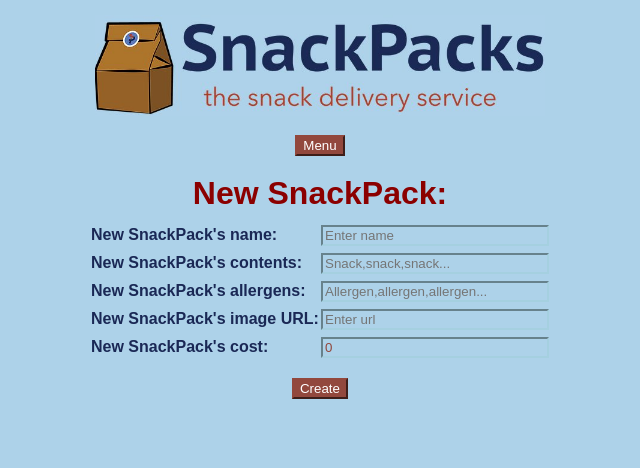
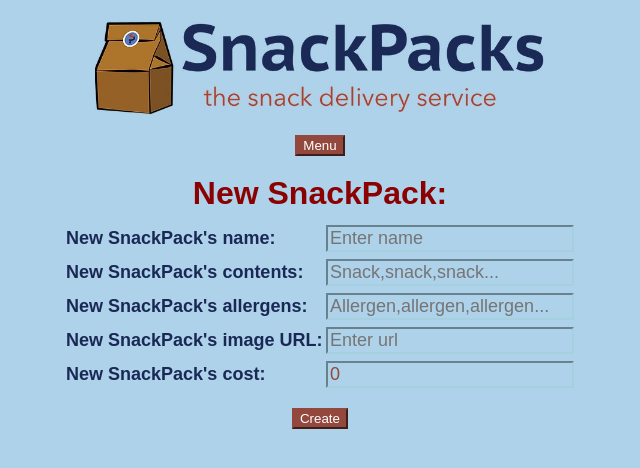
Before and after one commit to onetruesoftwaredevs/SnackPacks, a React (Create React App) app in the folder snackpacks-website/: page /snackpack/new in a window 1280 px wide. Shown: the top 468 px of the page, without its empty margins (320-960 px from the left). Built offline with nearby package versions, Linux system fonts and the light colour scheme; what aws-amplify would draw is missing.

Commit message:
Minor css fixes

```diff
--- a/snackpacks-website/src/App.css
+++ b/snackpacks-website/src/App.css
@@ -16,6 +16,10 @@ body{
 
 .App .navbar-brand{
   font-weight: bold;
+}
+
+.App .options {
+    margin-bottom: 38px;
 }
 
 .App nav {
--- a/snackpacks-website/src/App.js
+++ b/snackpacks-website/src/App.js
@@ -40,7 +40,7 @@ class App extends Component {
                   </Button>
               </Navbar.Header>
               {this.state.menuIsOpen
-                  ? <div>
+                  ? <div className="options">
                   {this.state.isAuthenticated
                           ? <Fragment>
                               <NavLink className={this.state.ms===0?"menuSelect":"menu"} to="/" onClick={()=>this.setState({ms: 0})}>
--- a/snackpacks-website/src/containers/stylesheets/Home.css
+++ b/snackpacks-website/src/containers/stylesheets/Home.css
@@ -30,7 +30,8 @@
 }
 
 .Home .snackpacks h3 {
-    margin-top: 50px;
+    margin-top: 45px;
+    margin-bottom: 10px;
     font-family: "Ebrima", sans-serif;
     color: #1A2855;
     font-weight: bold;
--- a/snackpacks-website/src/containers/stylesheets/NewSnackPack.css
+++ b/snackpacks-website/src/containers/stylesheets/NewSnackPack.css
@@ -6,16 +6,18 @@
     font-family: "Ebrima", sans-serif;
     color: #1A2855;
     font-weight: bold;
+    font-size: 18px;
     line-height: 1.3;
     text-decoration: none;
     text-overflow: ellipsis;
-    width: 230px;
-    display:inline-block;
+    width: 260px;
+    display: inline-block;
     text-align: left;
 }
 
 .NewSnackPack .form-group .form-control {
-    width: 220px;
+    width: 240px;
+    font-size: 18px;
     color: #92483D;
     border-color: #A5D0E0;
     background-color: #ADD2E9;
```
